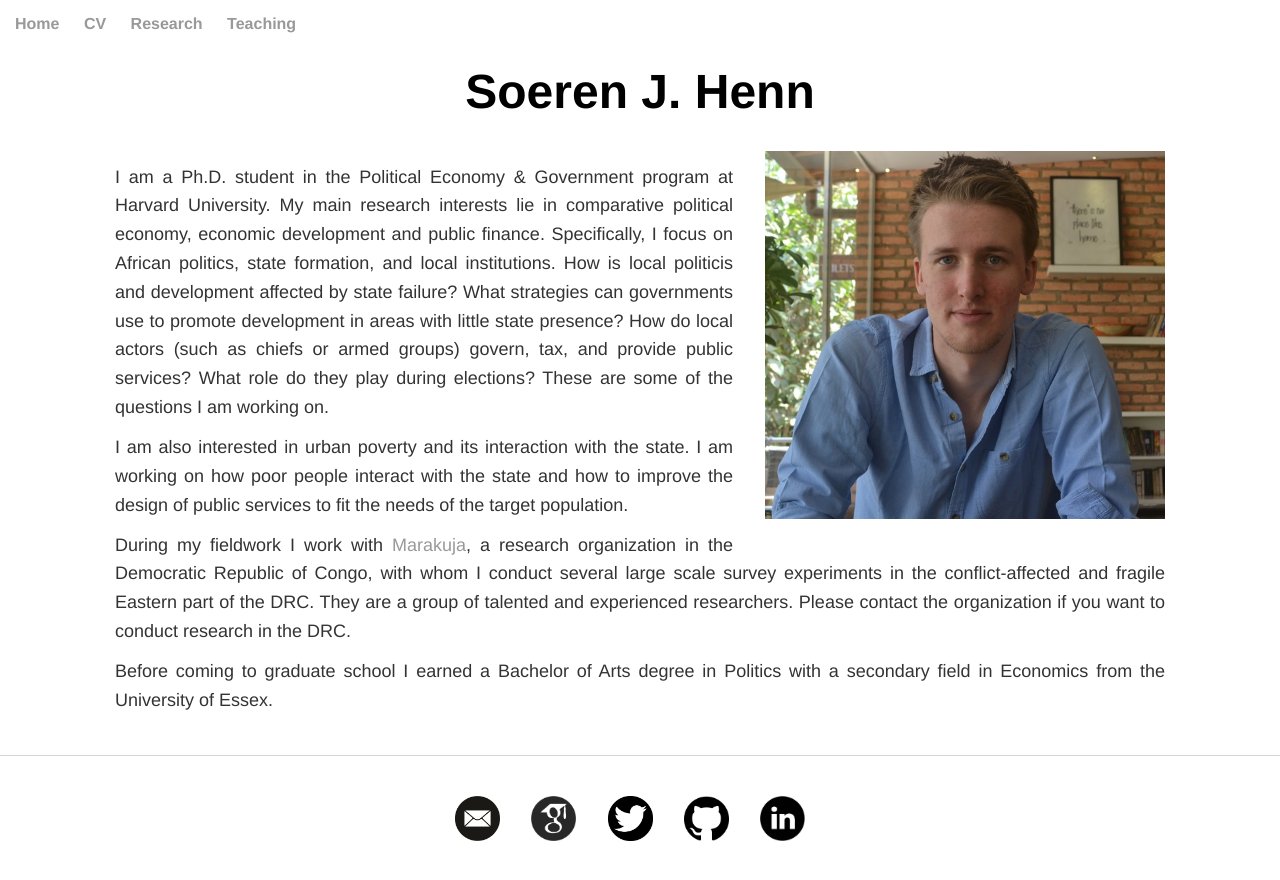
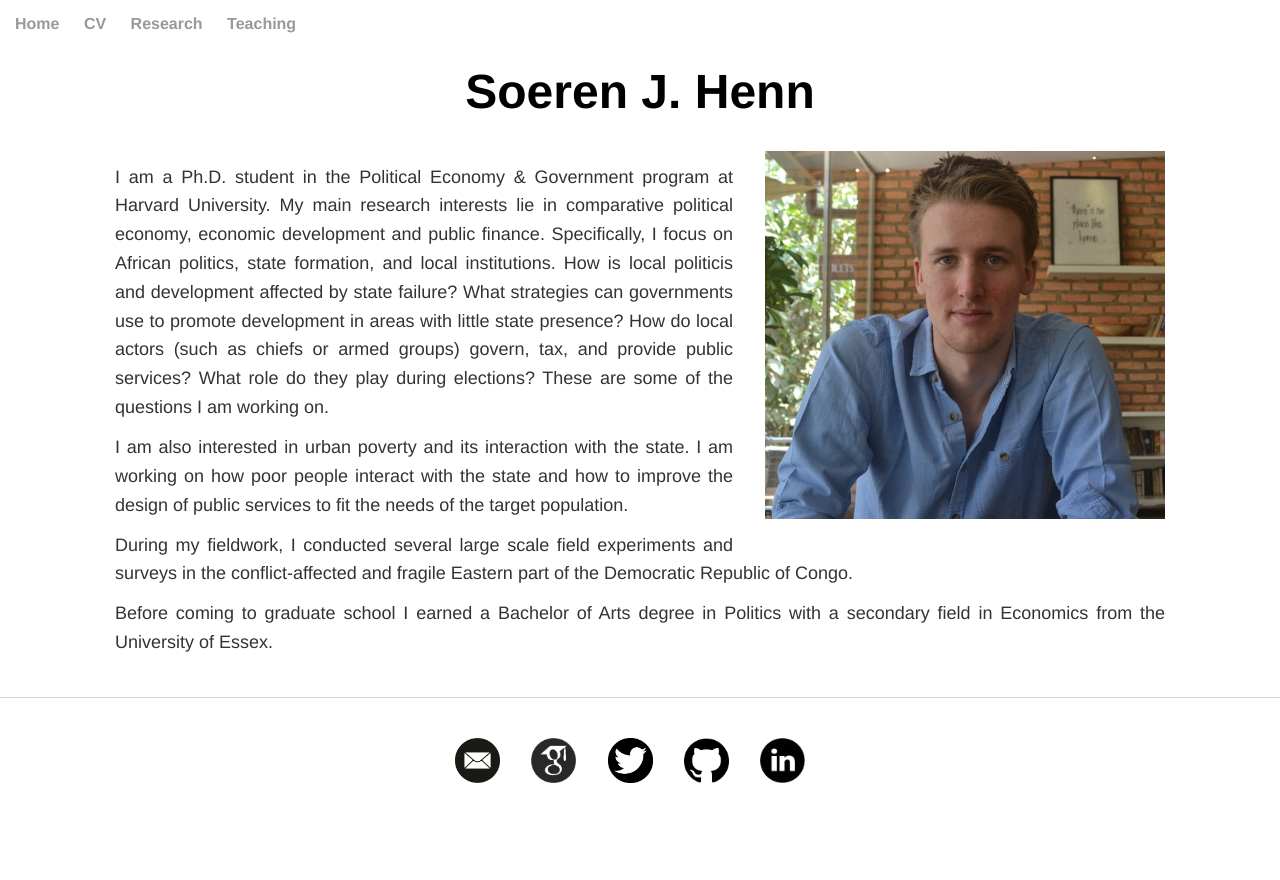
Before and after one commit to soeren-henn/soeren-henn.github.io, a Jekyll site: the page built from index.html, in a window 1280 px wide. Shown: the top 880 px of the page. Built offline with Jekyll 4.4.1, drawn with Linux system fonts in a browser that asks for light colours.

Commit message:
Update index.html

```diff
--- a/index.html
+++ b/index.html
@@ -15,7 +15,7 @@ title: Soeren J. Henn
 	<div class="biotext">
 		<p>I am a Ph.D. student in the Political Economy &#38 Government program at Harvard University. My main research interests lie in comparative political economy, economic development and public finance. Specifically, I focus on African politics, state formation, and local institutions. How is local politicis and development affected by state failure? What strategies can governments use to promote development in areas with little state presence? How do local actors (such as chiefs or armed groups) govern, tax, and provide public services? What role do they play during elections? These are some of the questions I am working on.</p>
 		<p>I am also interested in urban poverty and its interaction with the state. I am working on how poor people interact with the state and how to improve the design  of public services to fit the needs of the target population.</p>
-		<p>During my fieldwork I work with <a href="https://marakujakivuresearch.com/" target="_blank">Marakuja</a>, a research organization in the Democratic Republic of Congo, with whom I conduct several large scale survey experiments in the conflict-affected and fragile Eastern part of the DRC. They are a group of talented and experienced researchers. Please contact the organization if you want to conduct research in the DRC.</p>
+		<p>During my fieldwork, I conducted several large scale field experiments and surveys in the conflict-affected and fragile Eastern part of the Democratic Republic of Congo.</p>
 		<p>Before coming to graduate school I earned a Bachelor of Arts degree in Politics with a secondary field in Economics from the University of Essex.</p>
 	</div>
 
```
